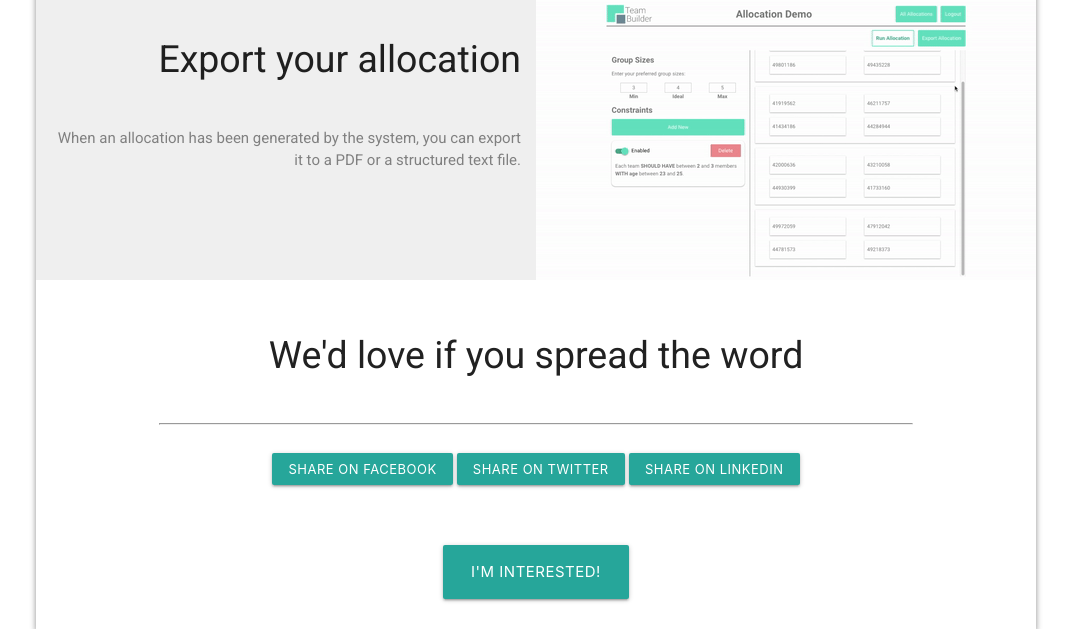
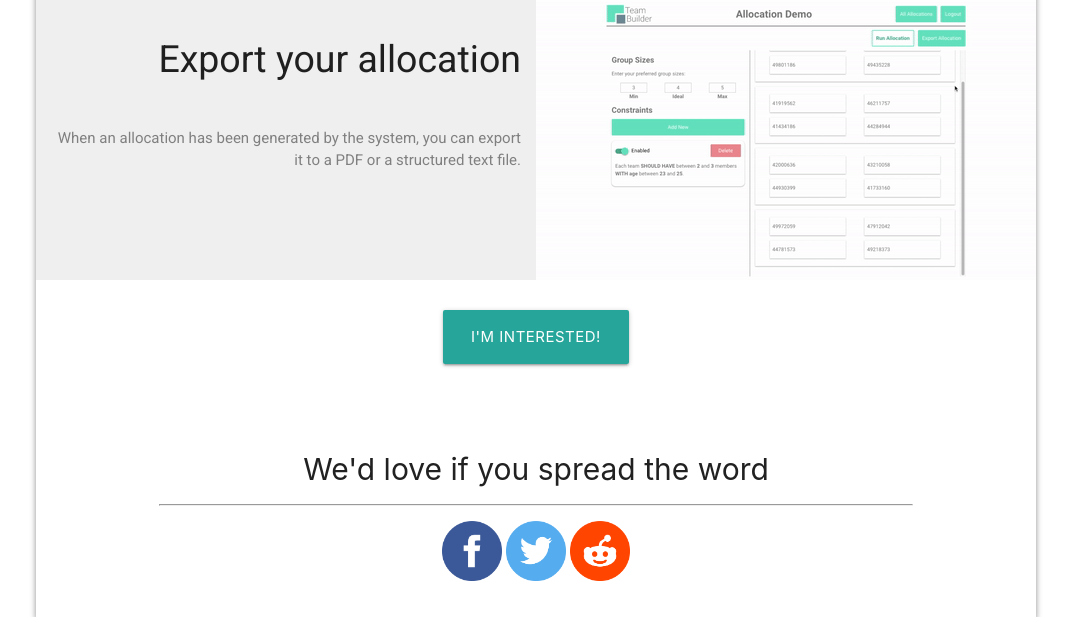
Before and after one commit to aidanstansfield/DECO3801Project, a Flask app: page /ipw/ in a window 1280 px wide. Shown: the part 3045-3674 px from the top of the page, without its empty margins (104-1175 px from the left). Run offline with Flask 2, Linux system fonts and the light colour scheme.

Commit message:
New media links

```diff
--- a/ipw/templates/landing.html
+++ b/ipw/templates/landing.html
@@ -90,15 +90,6 @@
                 </div>
             </div>
         </div>
-        <div class='link-holder'>
-            <h2 class='centered'>We'd love if you spread the word</h2>
-            <hr>
-            <div class='centered'>
-                <a class='waves-effect waves-light btn-small' href="https://www.facebook.com/sharer/sharer.php?u=https%3A//deco3801-allotech.uqcloud.net">Share on Facebook</a>
-                <a class='waves-effect waves-light btn-small' href="https://twitter.com/intent/tweet?text=https%3A//deco3801-allotech.uqcloud.net">Share on Twitter</a>
-                <a class='waves-effect waves-light btn-small' href="https://www.linkedin.com/shareArticle?mini=true&url=https%3A//deco3801-allotech.uqcloud.net&title=TeamBuilder&summary=An%20allocation%20application%20to%20suit%20all%20of%20your%20grouping%20needs.&source=">Share on LinkedIn</a>
-            </div>
-        </div>
         <form id="interested-form" class='form-basis' action="/ipw/interested" method="post">
             <button class='waves-effect waves-light btn-large' type="submit"><span>I'm Interested!</span></button>
         </form>
@@ -130,6 +121,15 @@
             </div>
             <button id="submit-form-btn" class='waves-effect waves-light btn-large' type='submit'><span>Sign Me Up!</span></button>
         </form>
+        <div class='link-holder'>
+            <h3 class='centered'>We'd love if you spread the word</h3>
+            <hr>
+            <div class='centered'>
+                <a href="https://www.facebook.com/sharer/sharer.php?u=https%3A//deco3801-allotech.uqcloud.net"><img src='/ipw/static/images/facebookimg.png' height="60" width="60"></a>
+                <a href="https://twitter.com/share?url=https%3A%2F%2Fdeco3801-allotech.uqcloud.net%2Fipw%2F&text=Check%20out%20this%20cool%20new%20product!"><img src='/ipw/static/images/twitterimg.png' height="60" width="60"></a>
+                <a href="http://reddit.com/submit?url=Check%20out%20this%20cool%20new%20product!%20https%3A%2F%2Fdeco3801-allotech.uqcloud.net%2Fipw%2F"><img src='/ipw/static/images/redditimg.png' height="60" width="60"></a>
+            </div>
+        </div>
         <script src="https://ajax.googleapis.com/ajax/libs/jquery/3.4.1/jquery.min.js"></script>
         <script src="https://cdnjs.cloudflare.com/ajax/libs/materialize/1.0.0/js/materialize.min.js"></script>
         <script src="https://cdn.jsdelivr.net/npm/jquery-validation@1.19.1/dist/jquery.validate.js"></script>
```
Also changed, not shown: ipw/static/images/facebookimg.png (added), ipw/static/images/redditimg.png (added), ipw/static/images/twitterimg.png (added).
